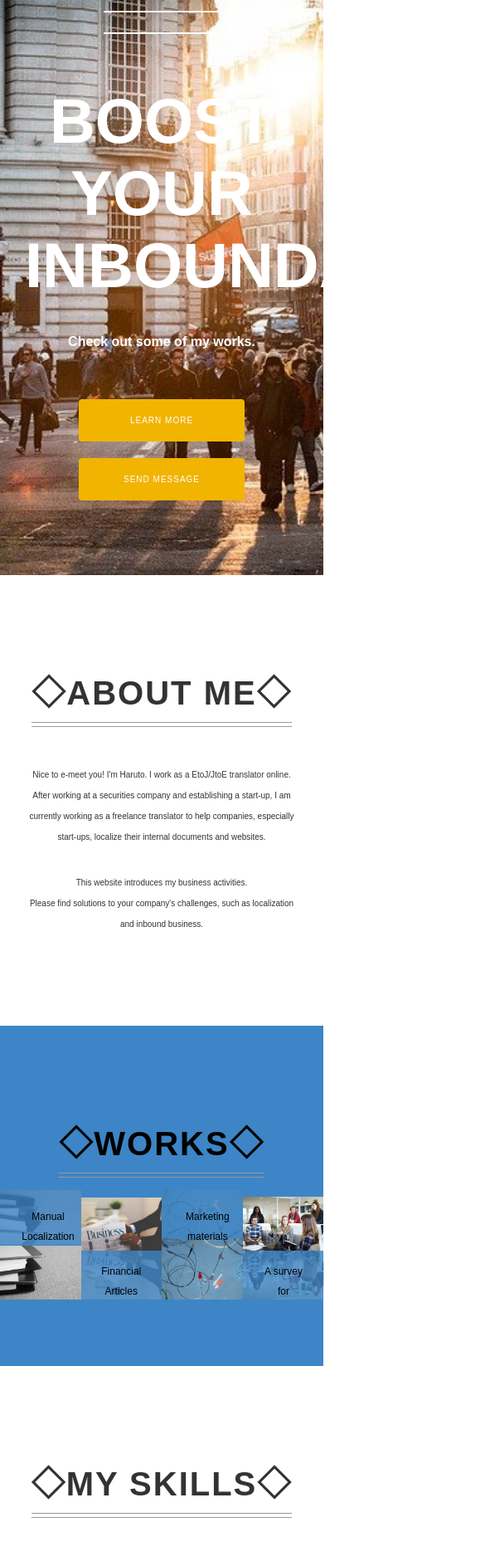
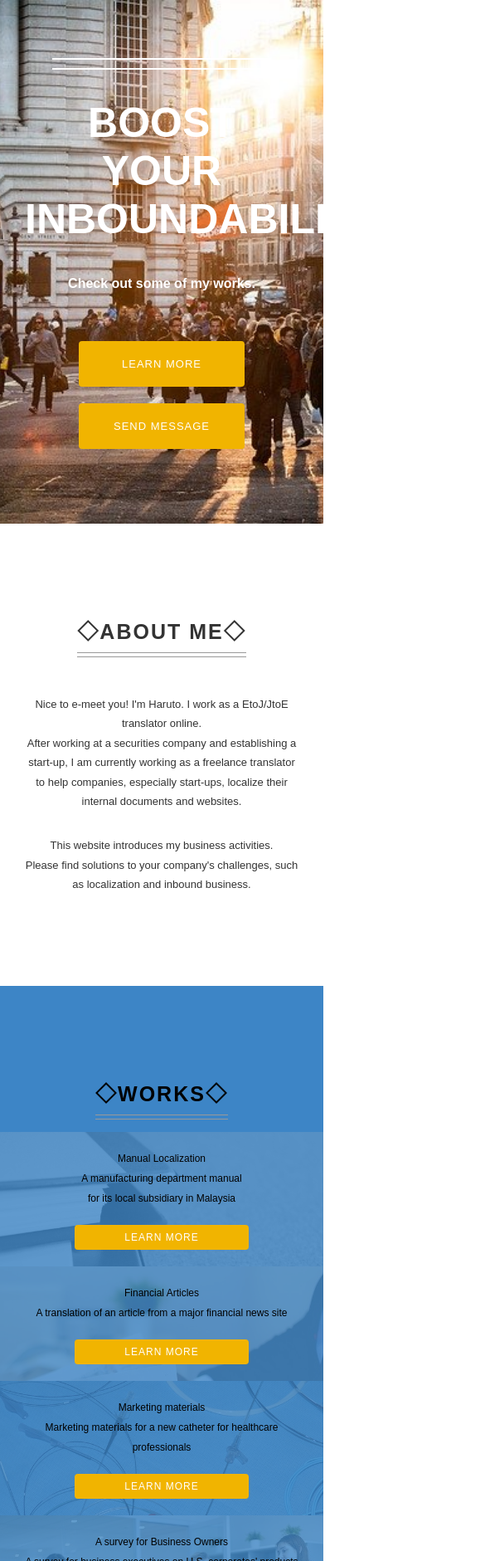
Before and after one commit to haru9144/SampleSite, a plain HTML site: page index.html in a window 390 px wide. Shown: the top 1881 px of the page at 83% size, 585 px wide, since content can reach past the window. Drawn offline with Linux system fonts and the light colour scheme.

Commit message:
Update style.css

```diff
--- a/css/style.css
+++ b/css/style.css
@@ -1,9 +1,88 @@
 @charset "UTF-8";
-@import url(print.css) print;
 
-@media (max-width:768px) {
+@media screen and (max-width:768px) {
+ .site-title-sub::before,
+ .site-title-sub::after {
+   display:block!important;
+   width: 80%!important;
+   margin: 10px auto!important;
+ }
 
+ .site-title-sub {
+   font-size: 1.7rem!important;
+ }
+
+ .site-title {
+   margin-top: 35px!important;
+   font-size: 5rem!important;
+ }
+
+ .header {
+   padding-top: 60px!important;
+ }
+
+ .button:hover {
+   opacity: 1!important;
+ }
+
+ .heading {
+   font-size: 2.5rem!important;
+ }
+
+ body {
+   font-size: 1.3rem!important;
+ }
+
+ .about-text {
+   line-height: 1.8!important;
+ }
+
+ .works-wrapper,
+ .work-box {
+   display: block!important;
+ }
+
+ .work-image {
+   display: none!important;
+ }
+
+ .work-description{
+   position: relative!important;
+ }
+
+ .work-box::after {
+   top: 0!important;
+   height: 100%!important;
+   background-size: cover!important;
+   transform: none!important;
+ }
+
+ .skills-wrapper,
+ .skill-box {
+   display: block!important;
+ }
+
+ .skill-icon {
+   width: 100px!important;
+   height: 100px!important;
+   font-size: 5rem!important;
+   line-height: 92px!important;
+ }
+
+ .skill-box {
+   margin: 40px auto!important;
+ }
+
+ .skill-text {
+   margin: 0!important;
+ }
+
+ .contact-form {
+   width: 80%!important;
+ }
 }
+
+/* MEDIA END */
 
 html {
   font-size: 62.5%;
```
